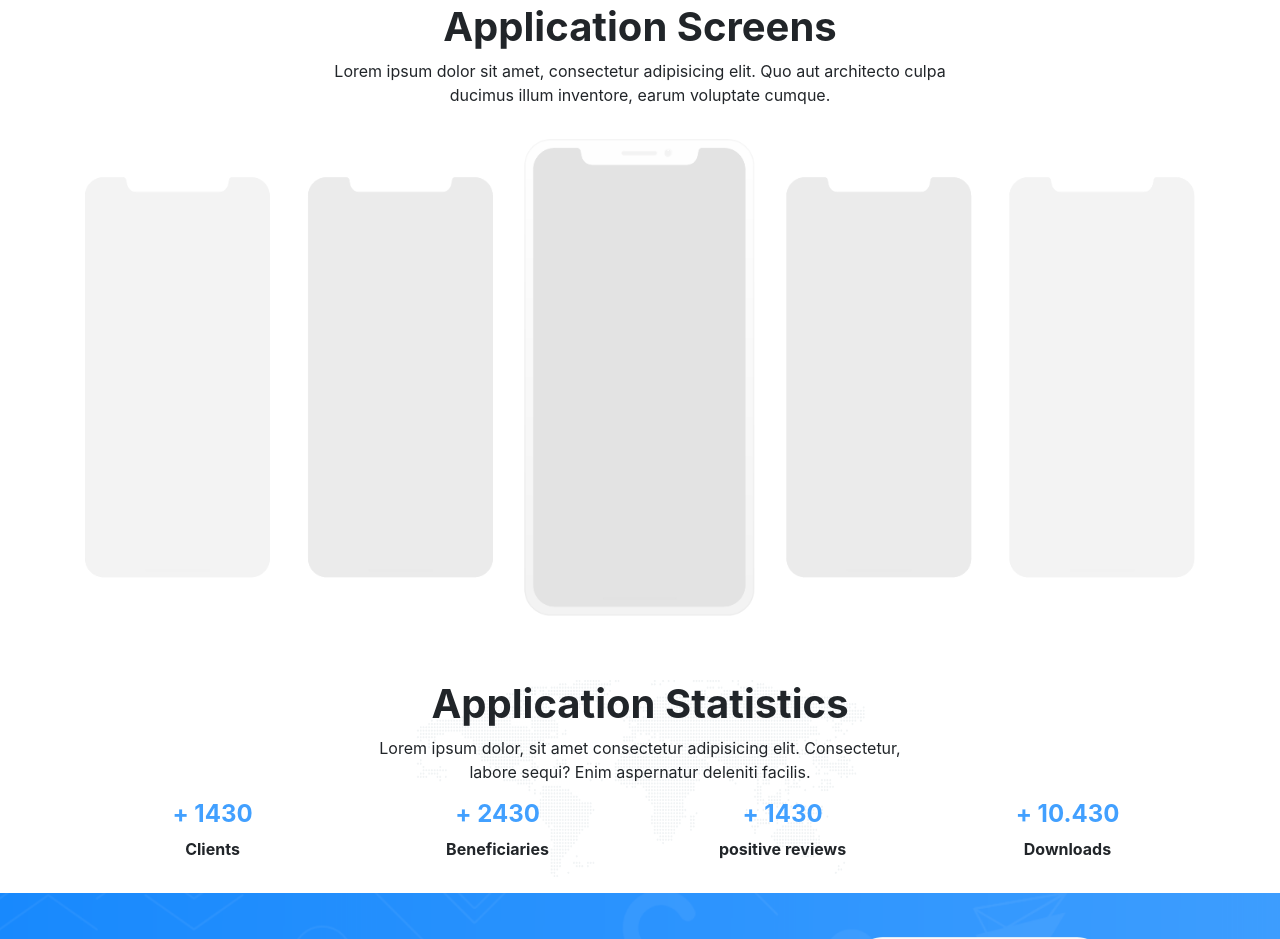
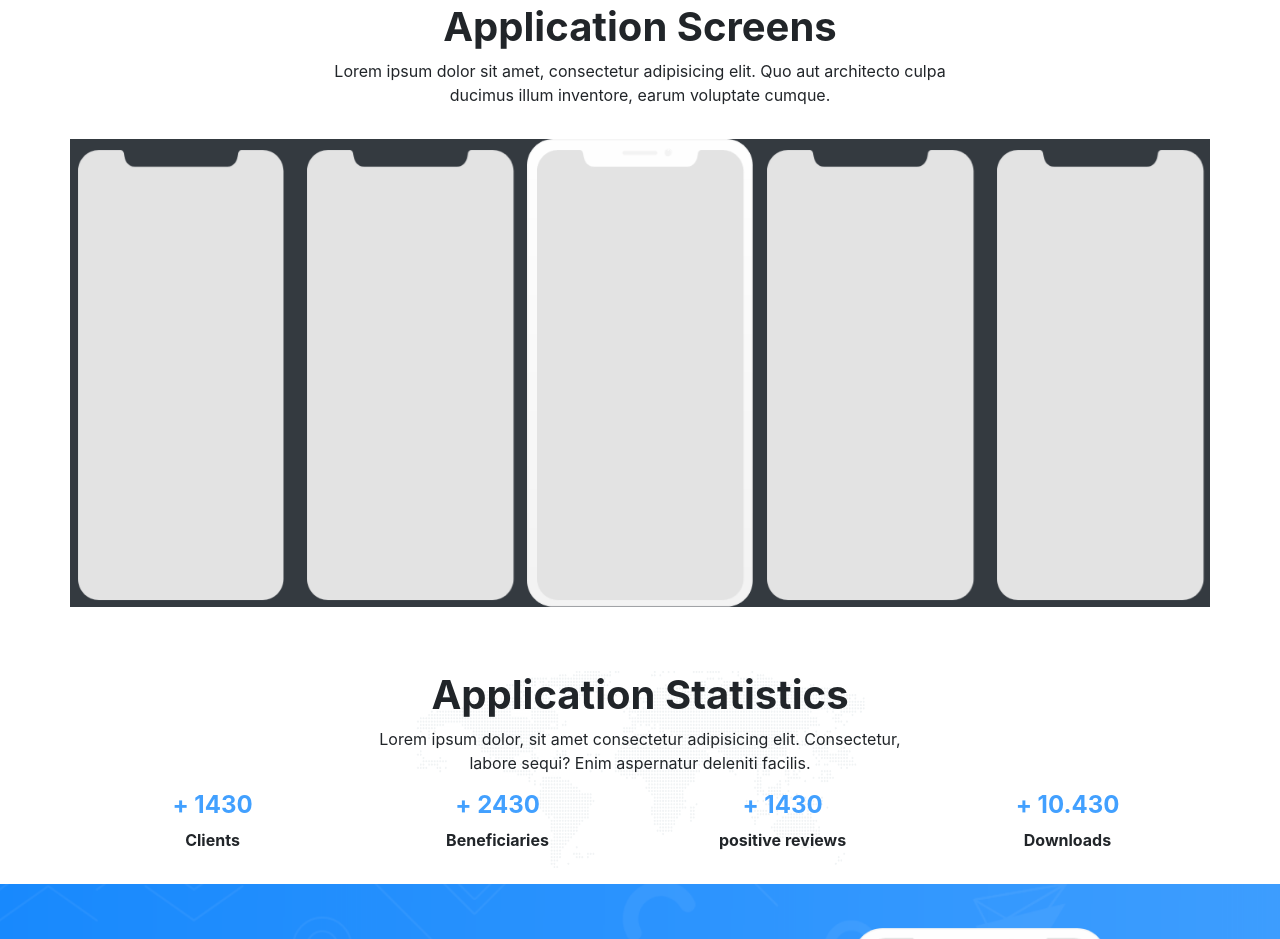
Before and after one commit to ahmadnajjar90/Bootstrap-Uppgift-1, a plain HTML site: page index.html in a window 1280 px wide. Shown: the part 1833-2772 px from the top of the page. Drawn offline with nearby package versions, Linux system fonts and the light colour scheme.

Commit message:
carousel

```diff
--- a/css/style.css
+++ b/css/style.css
@@ -106,6 +106,14 @@ body{
   font-size: 0.875rem;
 }
 
+.bg-appscreens{
+    background: url('../images/iPhone\ X\ -\ Light.png');
+    background-repeat: no-repeat;
+    background-size:contain;
+    background-position: center;
+    padding: 3px;
+}
+
 .bg-statistics{
   background: url('../images/bg-Statistics.png');
   background-repeat: no-repeat;
--- a/index.html
+++ b/index.html
@@ -63,7 +63,7 @@
     <!------------------------------Sectaion2----------------------------->
     <div class="container pb-5">
 
-        <div class="owl-carousel owl-theme my-5">
+        <div id="owl" class="owl-carousel owl-theme my-5">
             <div class="item d-flex justify-content-center align-items-center">
                 <img src="images/ec-logo.png" alt="">
             </div>
@@ -153,9 +153,33 @@
             <h2 class="my-h2">Application Screens</h2>
             <p>Lorem ipsum dolor sit amet, consectetur adipisicing elit. Quo aut architecto culpa <br> ducimus illum inventore, earum voluptate cumque.</p>
         </div>
+
         <div class="row mb-5">
-            <img src="images/app-screens.png" alt="" class="col my-3">
+            <div id="owl2" class="owl-carousel owl-theme bg-appscreens col my-3 bg-dark">
+
+                <div class="d-flex justify-content-center align-items-center item divitem mt-1 p-1">
+                    <img src="images/Image Place here.png" alt="" class="img1">
+                </div>
+
+                <div class="item d-flex justify-content-center align-items-center divitem mt-1 p-1"  >
+                    <img src="images/Image Place here.png" alt="">
+                </div>
+
+                <div class="item d-flex justify-content-center align-items-center divitem mt-1 p-1">
+                    <img src="images/Image Place here.png" alt="">
+                </div>
+
+                <div class="item d-flex justify-content-center align-items-center divitem mt-1 p-1">
+                    <img src="images/Image Place here.png" alt="">
+                </div>
+
+                <div class="item d-flex justify-content-center align-items-center divitem mt-1 p-1">
+                    <img src="images/Image Place here.png" alt="">
+                </div>
+
+            </div>
         </div>
+
         <div class="bg-statistics">
             <div class="container text-center">
                 <h2 class="my-h2">Application Statistics</h2>
--- a/js/script.js
+++ b/js/script.js
@@ -1,6 +1,6 @@
 $(document).ready(function() {
 
-    var owl = $('.owl-carousel');
+    var owl = $('#owl');
     owl.owlCarousel({
         items: 4,
         loop: true,
@@ -9,4 +9,14 @@ $(document).ready(function() {
         autoplayTimeout:2000,
         autoplayHoverPause:true
     })
+
+    var owl2 = $('#owl2');
+    owl2.owlCarousel({
+        items: 5,
+        loop: true,
+        margin: 15,
+        autoplay: true,
+        autoplayTimeout:2000,
+        autoplayHoverPause:true
+    })
 })
```
Also changed, not shown: images/Image Place here.png (added), images/iPhone X - Light.png (added).
